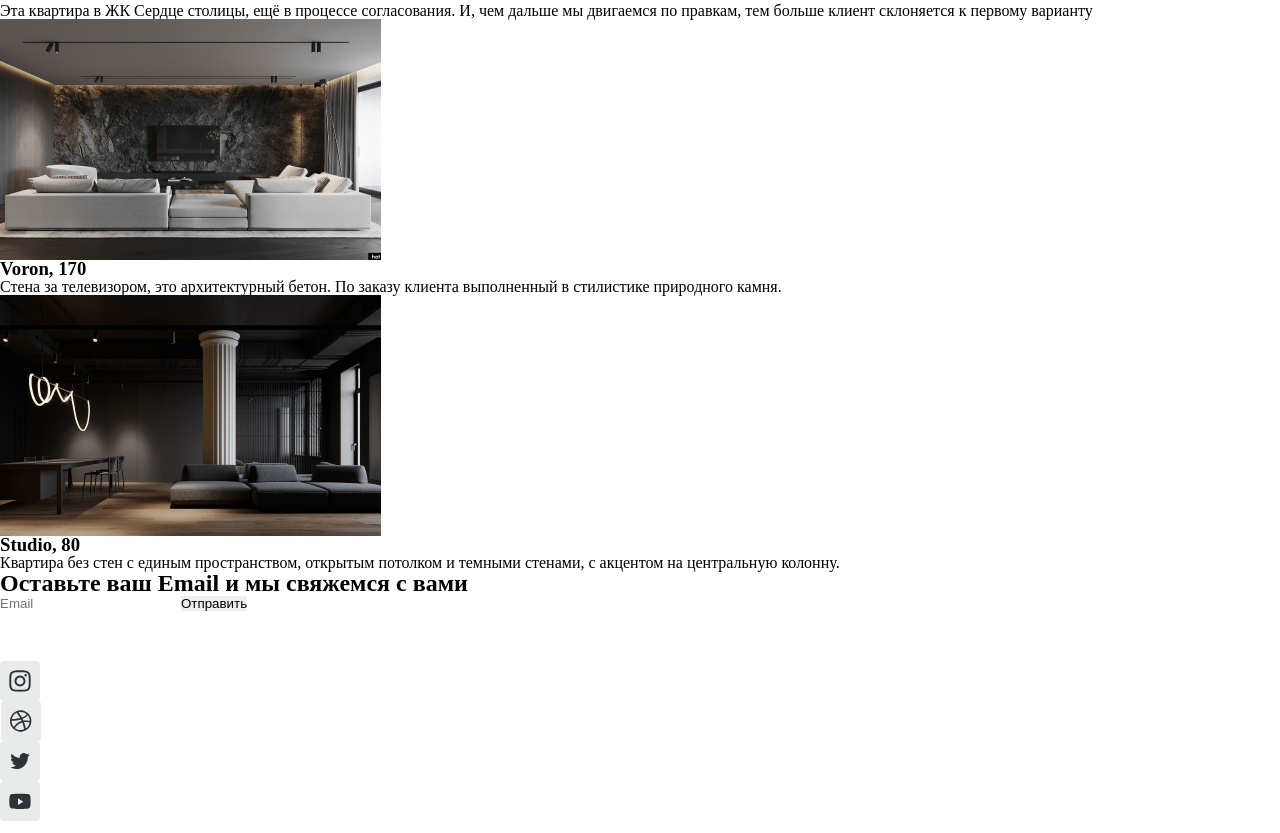
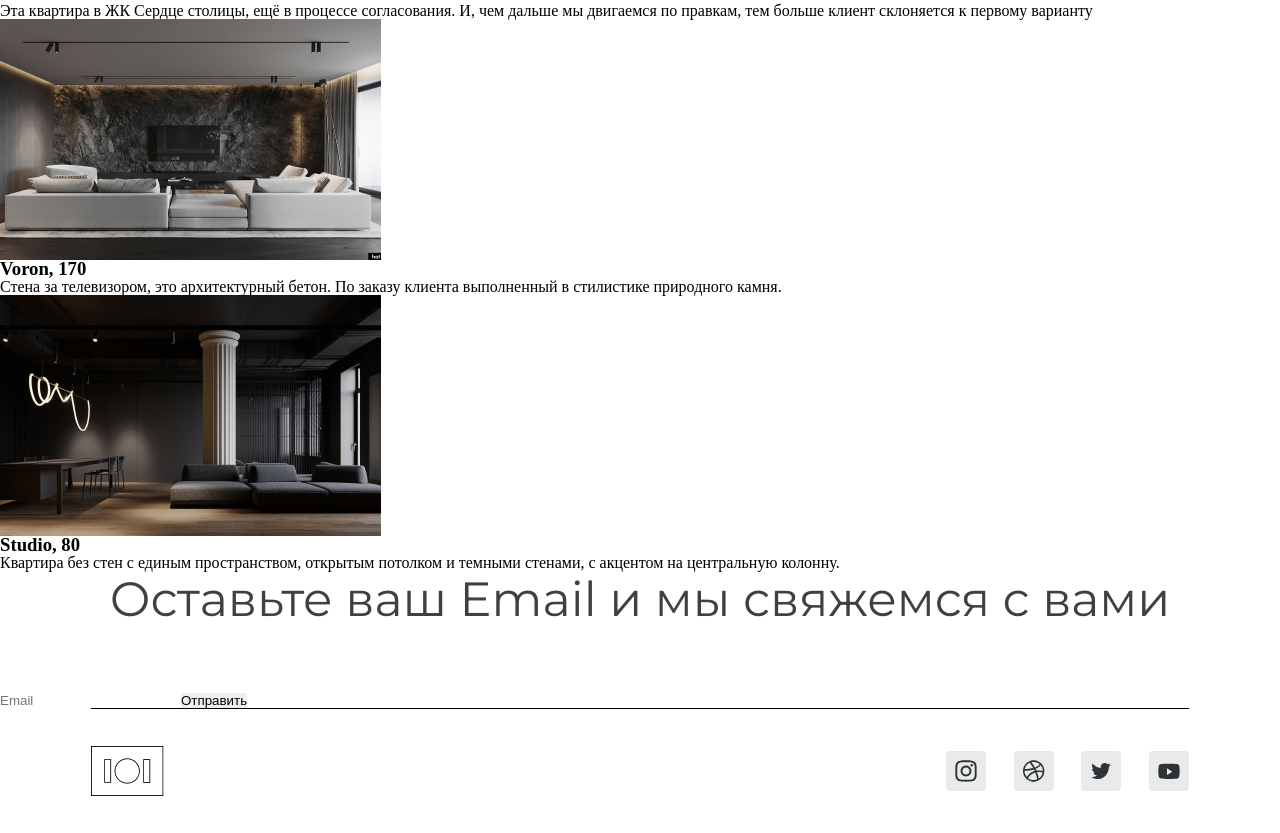
Before and after one commit to shxnxdwn/ips_final, a plain HTML site: page index.html in a window 1280 px wide. Shown: the part 9384-10217 px from the top of the page. Drawn offline with nearby package versions, Linux system fonts and the light colour scheme.

Commit message:
Added CSS for Footer (non-adaptive)

```diff
--- a/css/style.css
+++ b/css/style.css
@@ -515,6 +515,13 @@ img {
 }
 
 .contact__title {
+    margin-bottom: 64px;
+    color: #404040;
+    text-align: center;
+    font-family: "Montserrat", sans-serif;
+    font-size: 48px;
+    font-weight: 400;
+    line-height: 120%;
 }
 
 .contact__form {
@@ -523,15 +530,32 @@ img {
 /* === FOOTER ======================================================================================================= */
 
 .footer {
+    width: 85.78%;
+    margin: 0 auto;
+}
+
+.footer::before {
+    content: "";
+    display: block;
+    height: 1px;
+    background-color: #000000;
 }
 
 .footer__container {
+    display: flex;
+    justify-content: space-between;
+    align-items: center;
+    padding: 37px 0;
 }
 
 .footer__logo {
+    width: 73px;
+    height: 50px;
 }
 
 .footer__socials {
+    display: flex;
+    gap: 27px;
 }
 
 .footer__social {
--- a/index.html
+++ b/index.html
@@ -343,26 +343,26 @@
         <footer class="footer">
             <div class="footer__container">
                 <div class="footer__logo">
-                    <img src="img/logo.png" alt="header-logo">
+                    <img src="img/logo-dark.png" alt="footer-logo-dark">
                 </div>
                 <ul class="footer__socials">
                     <li class="footer__social">
-                        <a class="footer__social-link" href="#">
+                        <a class="footer__social-link" href="https://www.instagram.com/" target="_blank">
                             <img src="img/socials/instagram.svg" alt="instagram-icon">
                         </a>
                     </li>
                     <li class="footer__social">
-                        <a class="footer__social-link" href="#">
+                        <a class="footer__social-link" href="https://dribbble.com/" target="_blank">
                             <img src="img/socials/dribbble.svg" alt="dribbble-icon">
                         </a>
                     </li>
                     <li class="footer__social">
-                        <a class="footer__social-link" href="#">
+                        <a class="footer__social-link" href="https://twitter.com/" target="_blank">
                             <img src="img/socials/twitter.svg" alt="twitter-icon">
                         </a>
                     </li>
                     <li class="footer__social">
-                        <a class="footer__social-link" href="#">
+                        <a class="footer__social-link" href="https://www.youtube.com/" target="_blank">
                             <img src="img/socials/youtube.svg" alt="youtube-icon">
                         </a>
                     </li>
```
Also changed, not shown: img/logo-dark.png (added).
